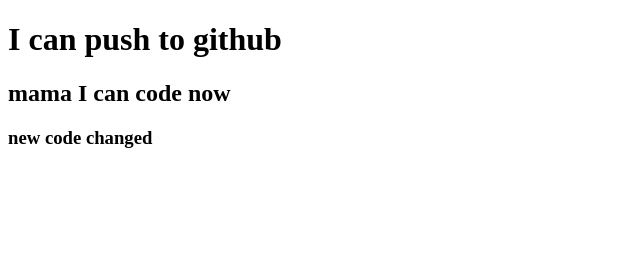
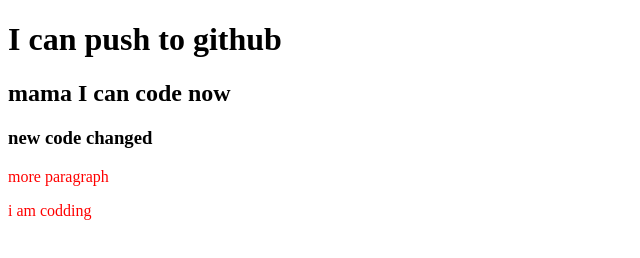
Before and after one commit to Hasib204048/my-second-repo, a plain HTML site: page index.html in a window 1280 px wide. Shown: the whole page, without its empty margins (0-640 px from the left). Drawn offline with Linux system fonts and the light colour scheme.

Commit message:
styles added

```diff
--- a/index.html
+++ b/index.html
@@ -5,10 +5,13 @@
     <meta http-equiv="X-UA-Compatible" content="IE=edge">
     <meta name="viewport" content="width=device-width, initial-scale=1.0">
     <title>My second github repo</title>
+    <link rel="stylesheet" href="style.css">
 </head>
 <body>
     <h1>I can push to github</h1>
     <h2>mama I can code now</h2>
     <h3>new code changed</h3>
+    <p>more paragraph</p>
+    <p>i am codding</p>
 </body>
 </html>
--- /dev/null
+++ b/style.css
@@ -0,0 +1,3 @@
+p{
+    color: red;
+}
```
